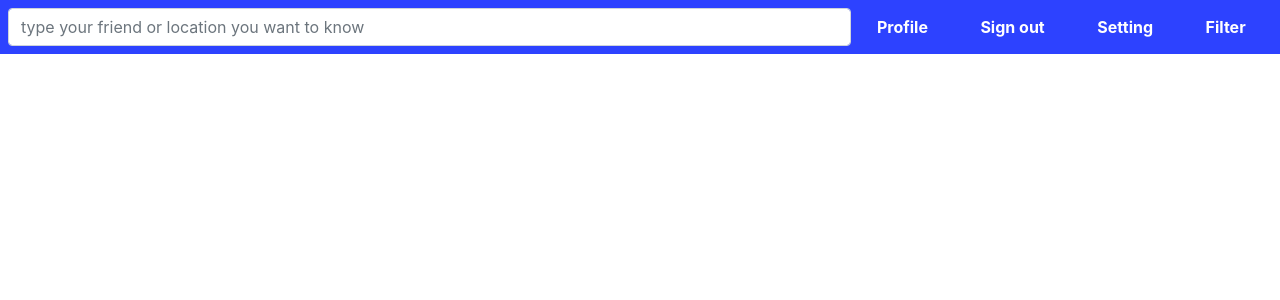
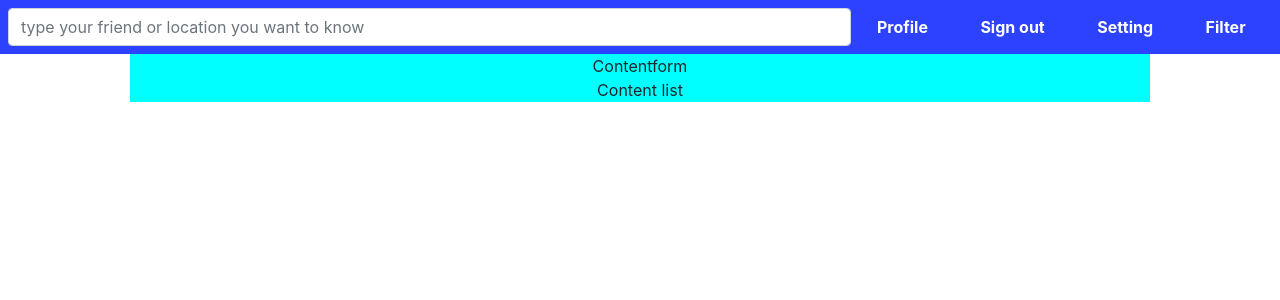
Before and after one commit to tqhuy-dev/IGO-FE, a React (Create React App) app: page / in a window 1280 px wide. Shown: the top 300 px of the page. Built offline with nearby package versions, Linux system fonts and the light colour scheme.

Commit message:
layout content

```diff
--- /dev/null
+++ b/src/page/main/component/content-body/content-body.css
@@ -0,0 +1,7 @@
+.content-body-container{
+    display: flex;
+    flex-direction: column;
+    background-color: aqua;
+    max-width: 1020px;
+    margin: auto;
+}
--- /dev/null
+++ b/src/page/main/component/content-body/content-body.js
@@ -0,0 +1,20 @@
+import React ,{ Component } from 'react';
+import '../content-body/content-body.css';
+import ContentForm from '../content-form/content-form';
+import ContentList from './../content-list/content-list';
+class ContentBody extends Component {
+    constructor(props) {
+        super(props);
+    }
+
+    render() {
+        return (
+            <div className="content-body-container">
+                <ContentForm />
+                <ContentList />
+            </div>
+        )
+    }
+}
+
+export default ContentBody;
--- /dev/null
+++ b/src/page/main/component/content-form/content-form.js
@@ -0,0 +1,14 @@
+import React ,{ Component } from 'react';
+class ContentForm extends Component {
+    constructor(props) {
+        super(props);
+    }
+
+    render() {
+        return (
+            <div>Contentform</div>
+        )
+    }
+}
+
+export default ContentForm;
--- /dev/null
+++ b/src/page/main/component/content-list/content-list.js
@@ -0,0 +1,14 @@
+import React ,{ Component } from 'react';
+class ContentList extends Component {
+    constructor(props) {
+        super(props);
+    }
+
+    render() {
+        return (
+            <div>Content list</div>
+        )
+    }
+}
+
+export default ContentList;
--- a/src/page/main/container/main.js
+++ b/src/page/main/container/main.js
@@ -1,6 +1,7 @@
 import React , {Component} from 'react';
 import { Link } from 'react-router-dom';
 import Header from '../component/header/header';
+import ContentBody from '../component/content-body/content-body';
 class MainPage extends Component {
     constructor(props) {
         super(props);
@@ -13,6 +14,7 @@ class MainPage extends Component {
                     pathname: '/auth'
                 }}>Login</Link> */}
                 <Header />
+                <ContentBody />
             </div>
         )
     }
```
Also changed, not shown: src/page/main/component/content-form/content-form.css (added), src/page/main/component/content-list/content-list.css (added).
